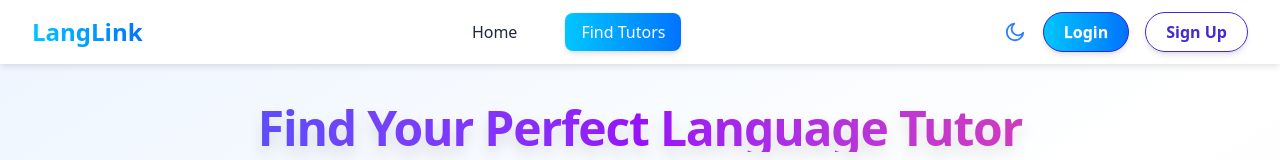
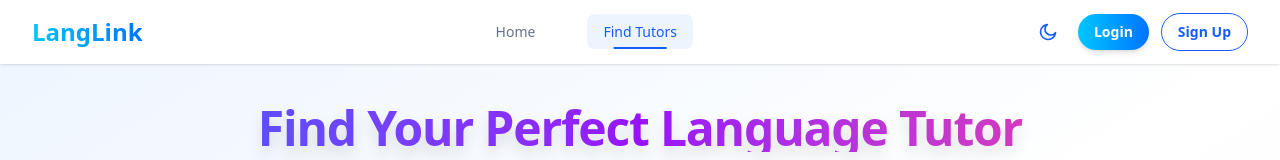
Before and after one commit to Bokul98/online-tutor-client, a React (Vite) app: page /find-tutors in a window 1280 px wide. Shown: the top 160 px of the page. Built offline with nearby package versions, Linux system fonts and the light colour scheme; no server answers.

Commit message:
added navbar design change

```diff
--- a/src/pages/Shared/Navbar.jsx
+++ b/src/pages/Shared/Navbar.jsx
@@ -1,4 +1,3 @@
-
 import React, { useContext } from 'react';
 import avaterImg from '../../assets/avater.jpg';
 import { Link, NavLink } from 'react-router-dom';
@@ -8,43 +7,48 @@ import { useTheme } from '../../context/ThemeContext/ThemeContext';
 const Navbar = () => {
     const { user, logout } = useContext(AuthContext);
     const { toggleTheme, isDark } = useTheme();
-    const getNavLinkStyle = (isActive) => `px-4 py-2 rounded-lg transition-all duration-200 ${
-        isActive
-            ? "bg-gradient-to-r from-[#00C6FF] to-[#0072FF] text-white shadow-md"
-            : `theme-hover-bg ${isDark ? 'hover:text-blue-300' : 'hover:text-primary'}`
-    }`;
 
-    // Public routes that are always visible
+    const getNavLinkStyle = ({ isActive }) => `
+        px-4 py-2 rounded-lg transition-all duration-300 font-medium relative
+        ${isActive
+            ? `${isDark ? 'text-blue-300 bg-blue-900/20' : 'text-blue-600 bg-blue-100/50'}
+               lg:theme-text-secondary lg:${isDark ? 'bg-blue-900/20' : 'bg-blue-100/50'}
+               lg:after:content-[''] lg:after:absolute lg:after:bottom-0 lg:after:left-1/2 lg:after:-translate-x-1/2
+               lg:after:w-1/2 lg:after:h-0.5 ${isDark ? 'lg:after:bg-blue-300' : 'lg:after:bg-blue-600'}`
+            : `theme-text-secondary`}
+    `;
+
+    // Public routes
     const publicNavLinks = (
         <>
             <li className="mx-2 sm:mx-3">
-                <NavLink to="/" className={({ isActive }) => getNavLinkStyle(isActive)}>
+                <NavLink to="/" className={getNavLinkStyle}>
                     Home
                 </NavLink>
             </li>
             <li className="mx-2 sm:mx-3">
-                <NavLink to="/find-tutors" className={({ isActive }) => getNavLinkStyle(isActive)}>
+                <NavLink to="/find-tutors" className={getNavLinkStyle}>
                     Find Tutors
                 </NavLink>
             </li>
         </>
     );
 
-    // Private routes that are only visible after login
+    // Private routes
     const privateNavLinks = (
         <>
             <li className="mx-2 sm:mx-3">
-                <NavLink to="/add-tutorials" className={({ isActive }) => getNavLinkStyle(isActive)}>
+                <NavLink to="/add-tutorials" className={getNavLinkStyle}>
                     Add Tutorials
                 </NavLink>
             </li>
             <li className="mx-2 sm:mx-3">
-                <NavLink to="/my-tutorials" className={({ isActive }) => getNavLinkStyle(isActive)}>
+                <NavLink to="/my-tutorials" className={getNavLinkStyle}>
                     My Tutorials
                 </NavLink>
             </li>
             <li className="mx-2 sm:mx-3">
-                <NavLink to="/my-booked-tutors" className={({ isActive }) => getNavLinkStyle(isActive)}>
+                <NavLink to="/my-booked-tutors" className={getNavLinkStyle}>
                     My Booked Tutors
                 </NavLink>
             </li>
@@ -57,111 +61,124 @@ const Navbar = () => {
             {user && privateNavLinks}
         </>
     );
+
     return (
-        <header className={`sticky top-0 z-50 w-full backdrop-blur shadow-md theme-navbar-bg theme-shadow`}>
+        <header className={`sticky top-0 z-50 w-full backdrop-blur-lg shadow-sm theme-navbar-bg transition-all duration-300`}>
             <nav className="max-w-7xl mx-auto px-4 sm:px-6 lg:px-8">
                 <div className="flex items-center justify-between h-16 w-full">
-                    {/* Logo and Brand (image removed as per request) */}
+                    {/* Logo and Brand */}
                     <div className="flex items-center gap-2">
                         <Link to="/" className="flex items-center gap-2 group">
-                            <span className="text-xl sm:text-2xl font-extrabold bg-gradient-to-r from-[#00C6FF] to-[#0072FF] bg-clip-text text-transparent group-hover:from-[#0072FF] group-hover:to-[#00C6FF] transition-all duration-300">LangLink</span>
+                            <span className="text-xl sm:text-2xl font-bold bg-gradient-to-r from-[#00C6FF] to-[#0072FF] bg-clip-text text-transparent
+                                group-hover:scale-105 transition-transform duration-300">
+                                LangLink
+                            </span>
                         </Link>
                     </div>
+
                     {/* Desktop Nav */}
-                    <div className="hidden lg:flex items-center gap-4 lg:gap-6">
-                        <ul className="flex gap-2 items-center text-sm sm:text-base font-medium">
+                    <div className="hidden lg:flex items-center gap-6">
+                        <ul className="flex gap-3 items-center text-sm font-medium">
                             {navLinks}
                         </ul>
                     </div>
 
                     {/* Right Side: Theme, User, Login */}
-                    <div className="flex items-center gap-2">
+                    <div className="flex items-center gap-3">
                         {/* Theme Toggle */}
                         <button
                             onClick={toggleTheme}
-                            className={`btn btn-circle btn-ghost theme-hover-bg transition-colors duration-200 min-w-0 p-1 sm:p-2`}
+                            className={`p-2 rounded-full theme-hover-bg hover:scale-110 transition-all duration-300
+                                ${isDark ? 'hover:bg-blue-900/30' : 'hover:bg-blue-100'}`}
                             title={isDark ? "Switch to Light Mode" : "Switch to Dark Mode"}
                         >
                             {isDark ? (
-                                // Sun icon for light mode
-                                <svg xmlns="http://www.w3.org/2000/svg" className="h-5 w-5 sm:h-6 sm:w-6 text-yellow-500" fill="none" viewBox="0 0 24 24" stroke="currentColor">
+                                <svg className="h-5 w-5 text-yellow-400" fill="none" viewBox="0 0 24 24" stroke="currentColor">
                                     <path strokeLinecap="round" strokeLinejoin="round" strokeWidth="2" d="M12 3v1m0 16v1m9-9h-1M4 12H3m15.364 6.364l-.707-.707M6.343 6.343l-.707-.707m12.728 0l-.707.707M6.343 17.657l-.707.707M16 12a4 4 0 11-8 0 4 4 0 018 0z" />
                                 </svg>
                             ) : (
-                                // Moon icon for dark mode
-                                <svg xmlns="http://www.w3.org/2000/svg" className="h-5 w-5 sm:h-6 sm:w-6 text-blue-500" fill="none" viewBox="0 0 24 24" stroke="currentColor">
+                                <svg className="h-5 w-5 text-blue-600" fill="none" viewBox="0 0 24 24" stroke="currentColor">
                                     <path strokeLinecap="round" strokeLinejoin="round" strokeWidth="2" d="M21 12.79A9 9 0 1111.21 3a7 7 0 109.79 9.79z" />
                                 </svg>
                             )}
                         </button>
+
                         {!user ? (
                             <>
-                                <Link to="/login" className="btn btn-primary px-4 sm:px-5 py-2 rounded-full shadow-md font-semibold text-white bg-gradient-to-r from-[#00C6FF] to-[#0072FF] hover:from-[#0072FF] hover:to-[#00C6FF] transition-all duration-300 mr-2 text-xs sm:text-base">Login</Link>
-                                <Link to="/register" className="btn btn-outline btn-primary px-4 sm:px-5 py-2 rounded-full shadow-md font-semibold transition-all duration-300 text-xs sm:text-base">Sign Up</Link>
+                                <Link to="/login"
+                                    className="px-4 py-2 rounded-full font-semibold text-sm text-white
+                                        bg-gradient-to-r from-[#00C6FF] to-[#0072FF]
+                                        hover:from-[#0072FF] hover:to-[#00C6FF]
+                                        hover:scale-105 transition-all duration-300 shadow-md">
+                                    Login
+                                </Link>
+                                <Link to="/register"
+                                    className="px-4 py-2 rounded-full font-semibold text-sm border
+                                        ${isDark ? 'border-blue-300 text-blue-300 hover:bg-blue-300/10' : 'border-blue-600 text-blue-600 hover:bg-blue-600/10'}
+                                        hover:scale-105 transition-all duration-300">
+                                    Sign Up
+                                </Link>
                             </>
                         ) : (
-                            <div className="flex items-center gap-2">
+                            <div className="flex items-center gap-3">
                                 <div className="dropdown dropdown-end">
-                                    <label tabIndex={0} className="btn btn-ghost btn-circle avatar p-0 overflow-hidden min-w-0 cursor-pointer">
-                                        {user.photoURL && user.photoURL.trim() !== "" ? (
-                                            <img
-                                                src={user.photoURL}
-                                                alt="User Avatar"
-                                                className="w-8 h-8 sm:w-10 sm:h-10 object-cover rounded-full border-2 border-blue-400"
-                                                style={{ display: 'block' }}
-                                                onError={e => { e.target.onerror = null; e.target.src = avaterImg; }}
-                                            />
-                                        ) : (
-                                            <img
-                                                src={avaterImg}
-                                                alt="User Avatar"
-                                                className="w-8 h-8 sm:w-10 sm:h-10 object-cover rounded-full border-2 border-blue-400"
-                                                style={{ display: 'block' }}
-                                            />
-                                        )}
+                                    <label tabIndex={0} className="btn btn-ghost btn-circle avatar p-0 overflow-hidden cursor-pointer hover:scale-110 transition-transform duration-300">
+                                        <img
+                                            src={user.photoURL && user.photoURL.trim() !== "" ? user.photoURL : avaterImg}
+                                            alt="User Avatar"
+                                            className="w-9 h-9 object-cover rounded-full border-2
+                                                ${isDark ? 'border-blue-300' : 'border-blue-600'}"
+                                            onError={(e) => { e.target.src = avaterImg; }}
+                                        />
                                     </label>
-                                    <ul tabIndex={0} className={`mt-3 z-[1] p-2 sm:p-3 shadow-lg menu menu-sm dropdown-content theme-card-bg rounded-xl w-36 sm:w-44 border theme-border`}>
-                                        <li className="flex flex-col items-center py-1">
-                                            <span className="font-extrabold text-sm sm:text-base text-gradient bg-gradient-to-r from-[#00C6FF] to-[#0072FF] bg-clip-text text-transparent">
+                                    <ul tabIndex={0} className={`mt-3 z-[1] p-3 shadow-lg menu menu-sm dropdown-content
+                                        theme-card-bg rounded-xl w-44 border ${isDark ? 'border-blue-900' : 'border-blue-200'}`}>
+                                        <li className="flex flex-col items-center py-2">
+                                            <span className="font-bold text-sm bg-gradient-to-r from-[#00C6FF] to-[#0072FF] bg-clip-text text-transparent">
                                                 {user.displayName}
                                             </span>
                                         </li>
                                     </ul>
                                 </div>
-                                <button onClick={logout} className="btn btn-error rounded-full font-semibold shadow-md hover:scale-105 transition-transform duration-200 text-xs sm:text-base px-3 py-1 flex items-center gap-1">
-                                    <svg xmlns="http://www.w3.org/2000/svg" className="h-4 w-4 sm:h-5 sm:w-5 inline-block" fill="none" viewBox="0 0 24 24" stroke="currentColor">
+                                <button onClick={logout}
+                                    className="px-3 py-2 rounded-full font-semibold text-sm
+                                        bg-red-500 text-white hover:bg-red-600 hover:scale-105
+                                        transition-all duration-300 flex items-center gap-1 shadow-md">
+                                    <svg className="h-4 w-4" fill="none" viewBox="0 0 24 24" stroke="currentColor">
                                         <path strokeLinecap="round" strokeLinejoin="round" strokeWidth="2" d="M17 16l4-4m0 0l-4-4m4 4H7m6 4v1a2 2 0 01-2 2H7a2 2 0 01-2-2V7a2 2 0 012-2h4a2 2 0 012 2v1" />
                                     </svg>
-                                    <span className="inline sm:inline">Logout</span>
+                                    Logout
                                 </button>
                             </div>
                         )}
+
                         {/* Mobile Hamburger */}
                         <div className="lg:hidden">
                             <input id="navbar-drawer" type="checkbox" className="drawer-toggle hidden" />
-                            <label htmlFor="navbar-drawer" className="btn btn-circle btn-ghost min-w-0 p-1">
-                                <svg xmlns="http://www.w3.org/2000/svg" className="h-5 w-5" fill="none" viewBox="0 0 24 24" stroke="currentColor">
+                            <label htmlFor="navbar-drawer" className="btn btn-circle btn-ghost p-2 hover:scale-110 transition-transform duration-300">
+                                <svg className="h-5 w-5" fill="none" viewBox="0 0 24 24" stroke="currentColor">
                                     <path strokeLinecap="round" strokeLinejoin="round" strokeWidth="2" d="M4 6h16M4 12h16M4 18h16" />
                                 </svg>
                             </label>
                             <div className="drawer-side z-50">
                                 <label htmlFor="navbar-drawer" aria-label="close sidebar" className="drawer-overlay"></label>
-                                <ul className={`menu p-3 w-56 min-h-full theme-bg-secondary theme-text-primary flex flex-col gap-3 text-sm`}>
+                                <ul className={`menu p-4 w-64 min-h-full theme-bg-secondary
+                                    ${isDark ? 'text-blue-200' : 'text-blue-800'} flex flex-col gap-4 text-sm`}>
                                     {navLinks}
                                     <li>
                                         <button onClick={toggleTheme}
-                                            className="btn btn-ghost theme-hover-bg flex items-center gap-2"
-                                        >
+                                            className="btn btn-ghost flex items-center gap-2 hover:bg-opacity-10
+                                                ${isDark ? 'hover:bg-blue-300' : 'hover:bg-blue-600'}">
                                             {isDark ? (
                                                 <>
-                                                    <svg xmlns="http://www.w3.org/2000/svg" className="h-4 w-4 text-yellow-500" fill="none" viewBox="0 0 24 24" stroke="currentColor">
+                                                    <svg className="h-4 w-4 text-yellow-400" fill="none" viewBox="0 0 24 24" stroke="currentColor">
                                                         <path strokeLinecap="round" strokeLinejoin="round" strokeWidth="2" d="M12 3v1m0 16v1m9-9h-1M4 12H3m15.364 6.364l-.707-.707M6.343 6.343l-.707-.707m12.728 0l-.707.707M6.343 17.657l-.707.707M16 12a4 4 0 11-8 0 4 4 0 018 0z" />
                                                     </svg>
                                                     Light Mode
                                                 </>
                                             ) : (
                                                 <>
-                                                    <svg xmlns="http://www.w3.org/2000/svg" className="h-4 w-4 text-blue-500" fill="none" viewBox="0 0 24 24" stroke="currentColor">
+                                                    <svg className="h-4 w-4 text-blue-600" fill="none" viewBox="0 0 24 24" stroke="currentColor">
                                                         <path strokeLinecap="round" strokeLinejoin="round" strokeWidth="2" d="M21 12.79A9 9 0 1111.21 3a7 7 0 109.79 9.79z" />
                                                     </svg>
                                                     Dark Mode
@@ -171,20 +188,30 @@ const Navbar = () => {
                                     </li>
                                     {!user ? (
                                         <>
-                                            <Link to="/login" className="btn btn-primary mt-2 mr-1 text-xs">Login</Link>
-                                            <Link to="/register" className="btn btn-outline btn-primary mt-2 text-xs">Sign Up</Link>
+                                            <Link to="/login"
+                                                className="btn btn-primary text-sm rounded-full shadow-md">
+                                                Login
+                                            </Link>
+                                            <Link to="/register"
+                                                className="btn btn-outline btn-primary text-sm rounded-full">
+                                                Sign Up
+                                            </Link>
                                         </>
                                     ) : (
-                                        <div className="flex items-center gap-2 mt-4">
-                                            <div className="w-8 h-8 rounded-full border-2 border-blue-400 overflow-hidden">
-                                                <img src={user.photoURL && user.photoURL.trim() !== "" ? user.photoURL : avaterImg} alt="User Avatar" />
-                                            </div>
-                                            <span className="font-bold text-xs">{user.displayName}</span>
-                                            <button onClick={logout} className="btn btn-ghost text-xs flex items-center gap-1">
-                                                <svg xmlns="http://www.w3.org/2000/svg" className="h-4 w-4 inline-block" fill="none" viewBox="0 0 24 24" stroke="currentColor">
+                                        <div className="flex items-center gap-3 mt-4">
+                                            <img
+                                                src={user.photoURL && user.photoURL.trim() !== "" ? user.photoURL : avaterImg}
+                                                alt="User Avatar"
+                                                className="w-8 h-8 rounded-full border-2
+                                                    ${isDark ? 'border-blue-300' : 'border-blue-600'}"
+                                            />
+                                            <span className="font-bold text-sm">{user.displayName}</span>
+                                            <button onClick={logout}
+                                                className="btn btn-ghost text-sm flex items-center gap-1">
+                                                <svg className="h-4 w-4" fill="none" viewBox="0 0 24 24" stroke="currentColor">
                                                     <path strokeLinecap="round" strokeLinejoin="round" strokeWidth="2" d="M17 16l4-4m0 0l-4-4m4 4H7m6 4v1a2 2 0 01-2 2H7a2 2 0 01-2-2V7a2 2 0 012-2h4a2 2 0 012 2v1" />
                                                 </svg>
-                                                <span className="inline">Logout</span>
+                                                Logout
                                             </button>
                                         </div>
                                     )}
```
